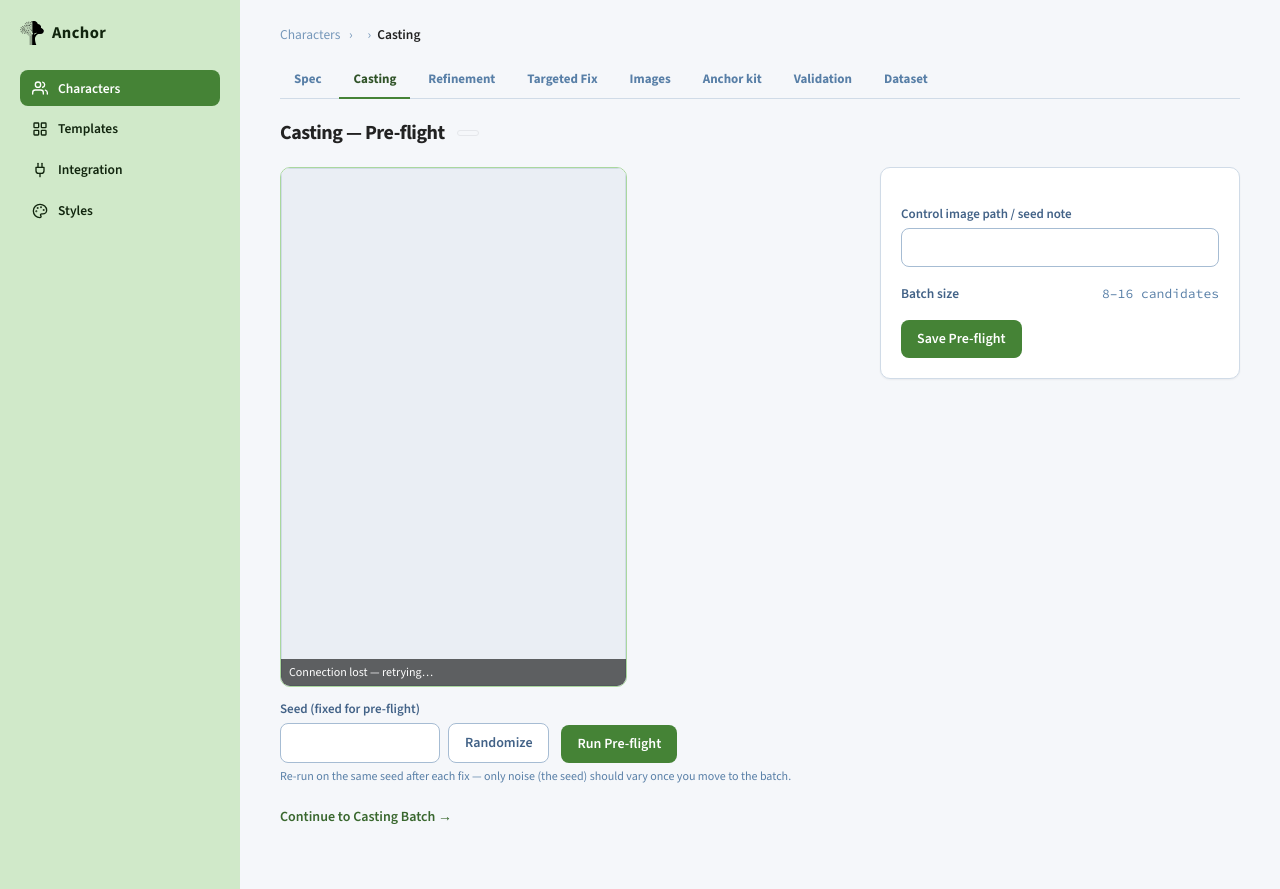
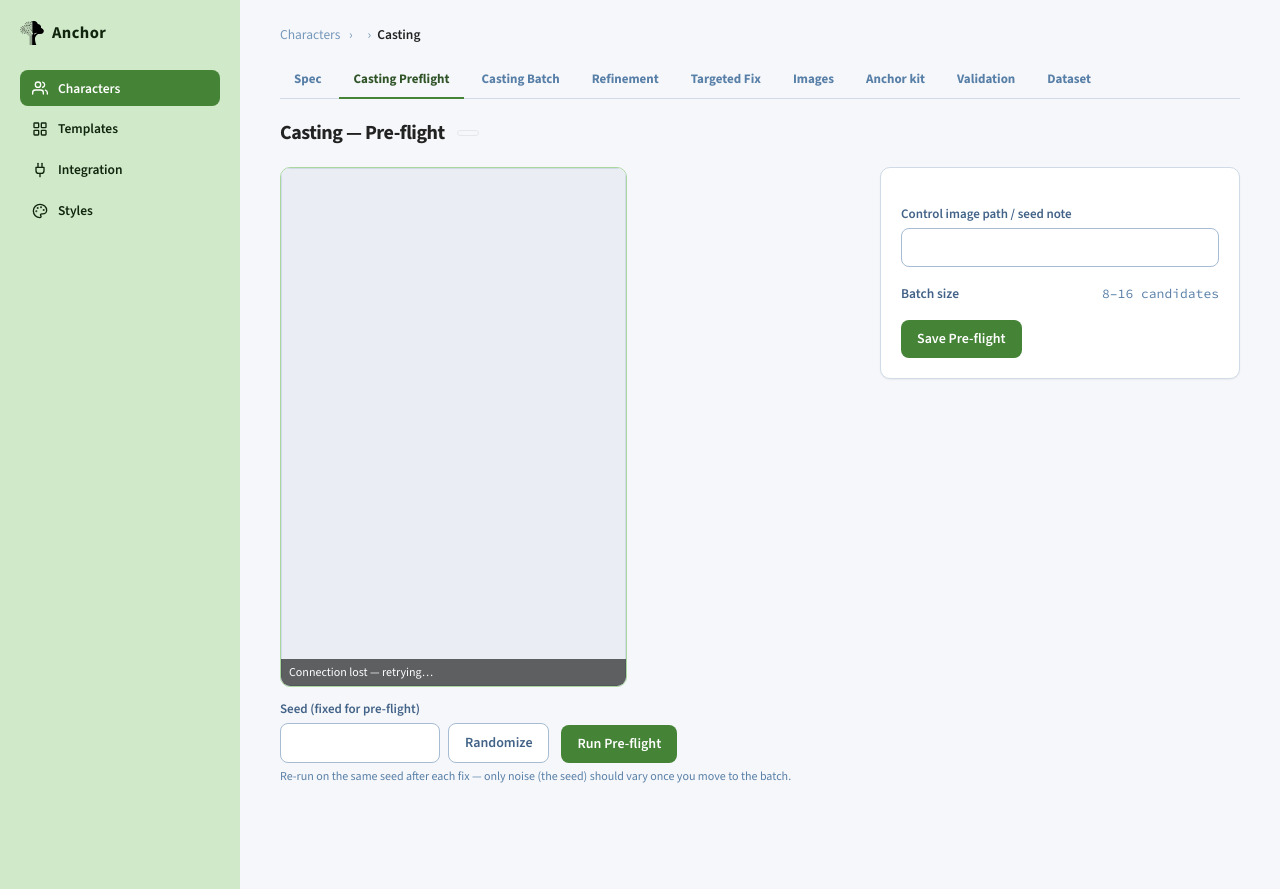
Before and after one commit to tkottke90/comfyui-character-workflow, a Node project: template src/templates/characters/casting_preflight.njk in a window 1280 px wide. Run offline with Node 20 templates, Linux system fonts and the light colour scheme; the template is opened without the code that fills it, so the values that code supplies are empty; some libraries are stand-ins or nearby versions.

Commit message:
Split Casting Preflight and Casting Batch into separate nav tabs
The subnav previously had one "Casting" tab that always linked to
preflight, so reaching batch from anywhere else required detouring
through preflight first (or Preflight's own in-page link, now
removed as redundant). Preflight, Batch, and Winner Audit now
highlight the appropriate one of the two new tabs.

Co-Authored-By: Claude Sonnet 5 <noreply@anthropic.com>
Claude-Session: https://claude.ai/code/session_01Bki12UQkAHwLuntT48f2zw

```diff
--- a/src/templates/characters/casting_batch.njk
+++ b/src/templates/characters/casting_batch.njk
@@ -1,6 +1,6 @@
 {% extends "layout.njk" %}
 {% set section = "characters" %}
-{% set subsection = "casting" %}
+{% set subsection = "casting-batch" %}
 {% import "macros.njk" as ui %}
 {% block content %}
   {{ ui.crumbs([{label: 'Characters', href: '/characters'}, {label: character.name, href: '/characters/' + character.slug}, {label: 'Casting Batch'}]) }}
--- a/src/templates/characters/casting_preflight.njk
+++ b/src/templates/characters/casting_preflight.njk
@@ -1,6 +1,6 @@
 {% extends "layout.njk" %}
 {% set section = "characters" %}
-{% set subsection = "casting" %}
+{% set subsection = "casting-preflight" %}
 {% import "macros.njk" as ui %}
 {% block content %}
   {{ ui.crumbs([{label: 'Characters', href: '/characters'}, {label: character.name, href: '/characters/' + character.slug}, {label: 'Casting'}]) }}
@@ -74,8 +74,4 @@
       {% endcall %}
     </form>
   </div>
-
-  <div class="mt-5">
-    <a href="/characters/{{ character.slug }}/casting/batch" class="text-[14px] font-semibold text-apple-700 dark:text-apple-300 hover:underline">Continue to Casting Batch →</a>
-  </div>
 {% endblock %}
--- a/src/templates/characters/winner_audit.njk
+++ b/src/templates/characters/winner_audit.njk
@@ -1,6 +1,6 @@
 {% extends "layout.njk" %}
 {% set section = "characters" %}
-{% set subsection = "casting" %}
+{% set subsection = "casting-batch" %}
 {% import "macros.njk" as ui %}
 {% block content %}
   {{ ui.crumbs([{label: 'Characters', href: '/characters'}, {label: character.name, href: '/characters/' + character.slug}, {label: 'Winner Audit'}]) }}
--- a/src/templates/partials/character-subnav.njk
+++ b/src/templates/partials/character-subnav.njk
@@ -1,6 +1,7 @@
 {% set tabs = [
   {key: 'spec', label: 'Spec', href: '/characters/' + character.slug + '/spec'},
-  {key: 'casting', label: 'Casting', href: '/characters/' + character.slug + '/casting/preflight'},
+  {key: 'casting-preflight', label: 'Casting Preflight', href: '/characters/' + character.slug + '/casting/preflight'},
+  {key: 'casting-batch', label: 'Casting Batch', href: '/characters/' + character.slug + '/casting/batch'},
   {key: 'refinement', label: 'Refinement', href: '/characters/' + character.slug + '/refinement'},
   {key: 'targetedFix', label: 'Targeted Fix', href: '/characters/' + character.slug + '/targeted-fix'},
   {key: 'images', label: 'Images', href: '/characters/' + character.slug + '/images'},
```
